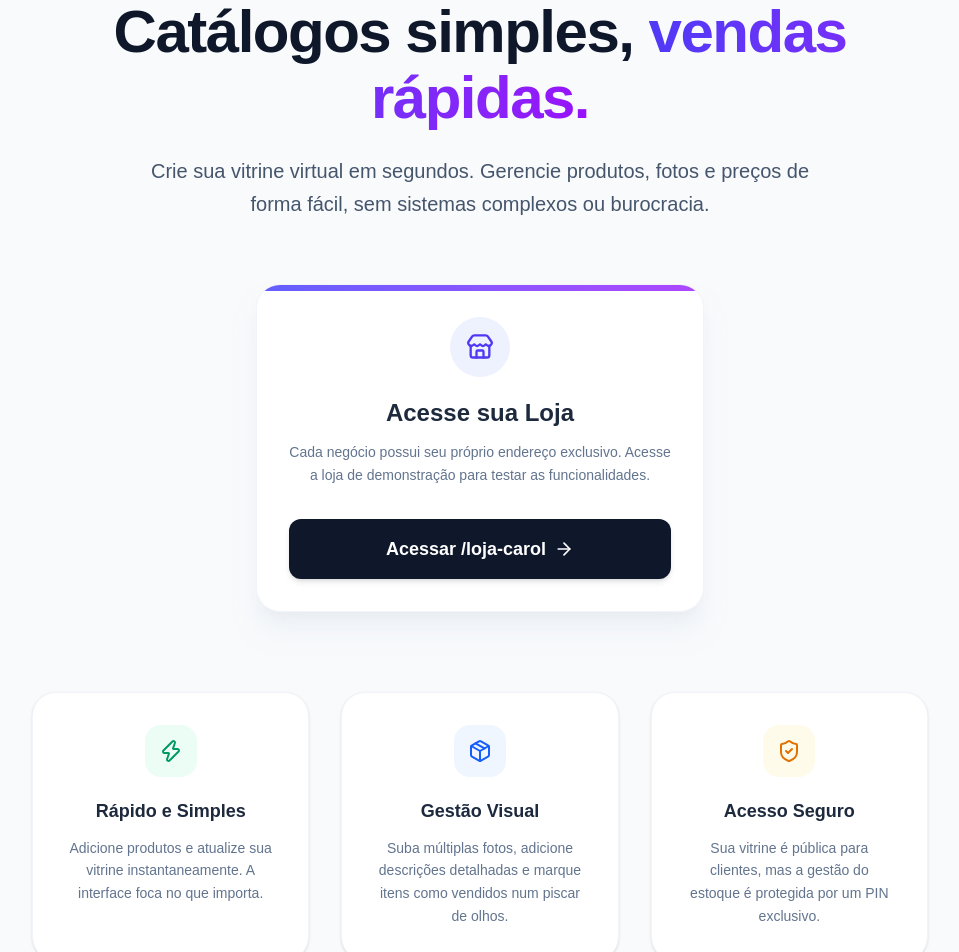
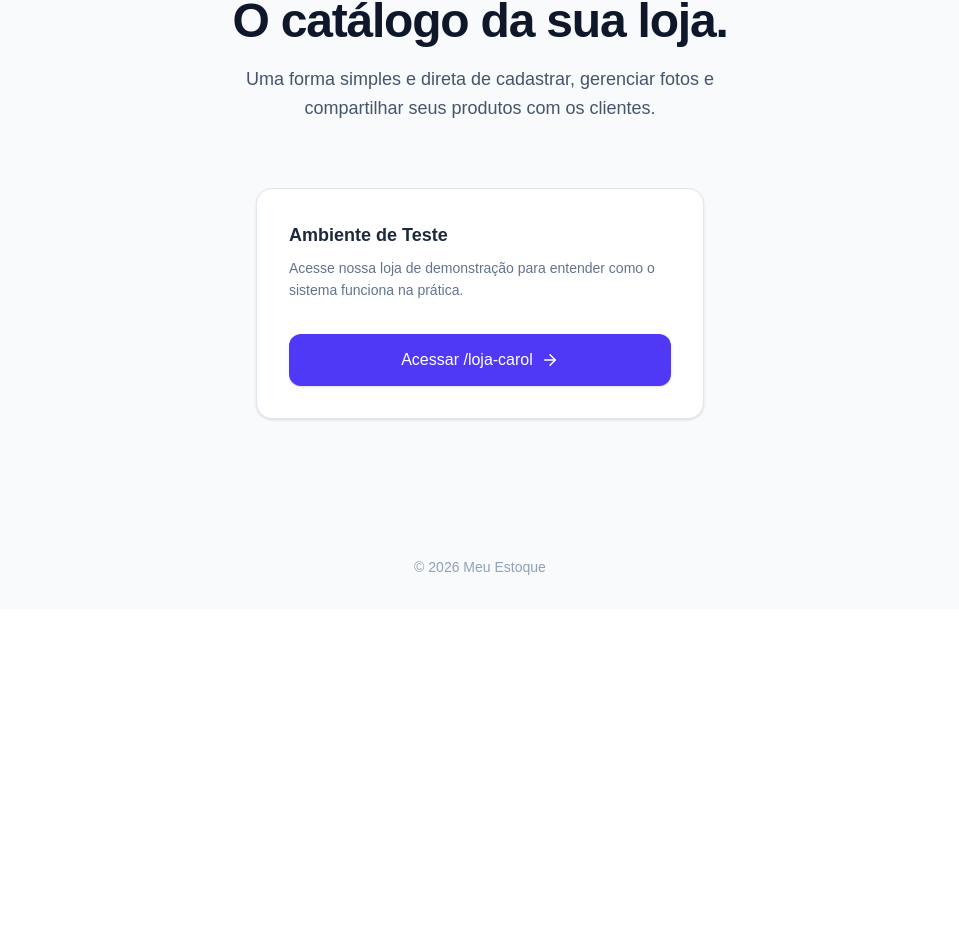
Before and after one commit to vibecoded-projects/meu-estoque, a Next.js app: page / in a window 1280 px wide. Shown: the part 191-1143 px from the top of the page, without its empty margins (160-1119 px from the left). After the commit the page ends 800 px from the top, so only its background shows below. Built offline with nearby package versions, Linux system fonts and the light colour scheme.

Commit message:
style: simplificar design da home removendo excesso de cores e secoes de marketing

```diff
--- a/src/app/page.tsx
+++ b/src/app/page.tsx
@@ -1,84 +1,49 @@
 import Link from "next/link";
-import { Package, Store, ArrowRight, ShieldCheck, Zap } from "lucide-react";
+import { Package, ArrowRight } from "lucide-react";
 
 export default function Home() {
   return (
-    <main className="min-h-screen bg-slate-50 flex flex-col items-center selection:bg-indigo-100 selection:text-indigo-900">
-      <div className="w-full max-w-5xl px-6 py-12 md:py-20 flex flex-col items-center">
+    <main className="min-h-screen bg-slate-50 flex flex-col items-center">
+      <div className="w-full max-w-2xl px-6 py-20 flex flex-col items-center">
+
         {/* Header/Logo */}
-        <div className="flex items-center gap-3 mb-12 md:mb-16">
-          <div className="bg-indigo-600 p-2.5 rounded-xl shadow-sm">
-            <Package className="text-white" size={26} />
+        <div className="flex items-center gap-3 mb-16">
+          <div className="bg-slate-800 p-2.5 rounded-xl shadow-sm">
+            <Package className="text-white" size={24} />
           </div>
-          <span className="text-2xl font-bold tracking-tight text-slate-900">Meu Estoque</span>
+          <span className="text-xl font-bold tracking-tight text-slate-900">Meu Estoque</span>
         </div>
 
         {/* Hero */}
-        <div className="text-center max-w-3xl mb-12 md:mb-16">
-          <h1 className="text-4xl md:text-6xl font-extrabold text-slate-900 tracking-tight mb-6 leading-[1.1]">
-            Catálogos simples, <span className="text-transparent bg-clip-text bg-gradient-to-r from-indigo-600 to-purple-600">vendas rápidas.</span>
+        <div className="text-center mb-16">
+          <h1 className="text-4xl md:text-5xl font-extrabold text-slate-900 tracking-tight mb-5">
+            O catálogo da sua loja.
           </h1>
-          <p className="text-lg md:text-xl text-slate-600 leading-relaxed max-w-2xl mx-auto">
-            Crie sua vitrine virtual em segundos. Gerencie produtos, fotos e preços de forma fácil, sem sistemas complexos ou burocracia.
+          <p className="text-lg text-slate-600 leading-relaxed max-w-lg mx-auto">
+            Uma forma simples e direta de cadastrar, gerenciar fotos e compartilhar seus produtos com os clientes.
           </p>
         </div>
 
-        {/* CTA / Demo Card */}
-        <div className="bg-white p-8 rounded-3xl shadow-xl shadow-slate-200/50 border border-slate-100 max-w-md w-full mb-20 relative overflow-hidden group hover:shadow-2xl hover:-translate-y-1 transition-all duration-300">
-          <div className="absolute top-0 left-0 w-full h-1.5 bg-gradient-to-r from-indigo-500 to-purple-500"></div>
-          <div className="flex justify-center mb-5">
-            <div className="bg-indigo-50 p-4 rounded-full group-hover:scale-110 transition-transform duration-300">
-              <Store className="text-indigo-600" size={28} />
-            </div>
-          </div>
-          <h2 className="text-2xl font-bold text-center text-slate-800 mb-3">Acesse sua Loja</h2>
-          <p className="text-center text-slate-500 mb-8 text-sm leading-relaxed">
-            Cada negócio possui seu próprio endereço exclusivo. Acesse a loja de demonstração para testar as funcionalidades.
+        {/* Demo Card */}
+        <div className="bg-white p-8 rounded-2xl border border-slate-200 shadow-sm w-full max-w-md">
+          <h2 className="text-lg font-bold text-slate-800 mb-2">Ambiente de Teste</h2>
+          <p className="text-slate-500 mb-8 text-sm leading-relaxed">
+            Acesse nossa loja de demonstração para entender como o sistema funciona na prática.
           </p>
           <Link
             href="/loja-carol"
-            className="flex items-center justify-center gap-2 w-full bg-slate-900 text-white px-6 py-4 rounded-xl hover:bg-slate-800 hover:gap-4 active:scale-[0.98] transition-all font-semibold text-lg shadow-md"
+            className="flex items-center justify-center gap-2 w-full bg-indigo-600 text-white px-6 py-3.5 rounded-xl hover:bg-indigo-700 transition-colors font-medium shadow-sm"
           >
             Acessar /loja-carol
-            <ArrowRight size={20} />
+            <ArrowRight size={18} />
           </Link>
         </div>
 
-        {/* Features */}
-        <div className="grid md:grid-cols-3 gap-6 md:gap-8 w-full max-w-4xl">
-          <div className="bg-white p-8 rounded-3xl border border-slate-100 shadow-sm flex flex-col items-center text-center hover:shadow-md transition-shadow">
-            <div className="bg-emerald-50 text-emerald-600 p-3.5 rounded-2xl mb-5">
-              <Zap size={24} />
-            </div>
-            <h3 className="font-bold text-lg text-slate-800 mb-3">Rápido e Simples</h3>
-            <p className="text-slate-500 text-sm leading-relaxed">
-              Adicione produtos e atualize sua vitrine instantaneamente. A interface foca no que importa.
-            </p>
-          </div>
-          <div className="bg-white p-8 rounded-3xl border border-slate-100 shadow-sm flex flex-col items-center text-center hover:shadow-md transition-shadow">
-            <div className="bg-blue-50 text-blue-600 p-3.5 rounded-2xl mb-5">
-              <Package size={24} />
-            </div>
-            <h3 className="font-bold text-lg text-slate-800 mb-3">Gestão Visual</h3>
-            <p className="text-slate-500 text-sm leading-relaxed">
-              Suba múltiplas fotos, adicione descrições detalhadas e marque itens como vendidos num piscar de olhos.
-            </p>
-          </div>
-          <div className="bg-white p-8 rounded-3xl border border-slate-100 shadow-sm flex flex-col items-center text-center hover:shadow-md transition-shadow">
-            <div className="bg-amber-50 text-amber-600 p-3.5 rounded-2xl mb-5">
-              <ShieldCheck size={24} />
-            </div>
-            <h3 className="font-bold text-lg text-slate-800 mb-3">Acesso Seguro</h3>
-            <p className="text-slate-500 text-sm leading-relaxed">
-              Sua vitrine é pública para clientes, mas a gestão do estoque é protegida por um PIN exclusivo.
-            </p>
-          </div>
-        </div>
       </div>
 
       {/* Footer */}
-      <footer className="mt-auto py-8 text-center text-slate-400 text-sm font-medium">
-        &copy; {new Date().getFullYear()} Meu Estoque. Simplificando vendas.
+      <footer className="mt-auto py-8 text-center text-slate-400 text-sm">
+        &copy; {new Date().getFullYear()} Meu Estoque
       </footer>
     </main>
   );
```
